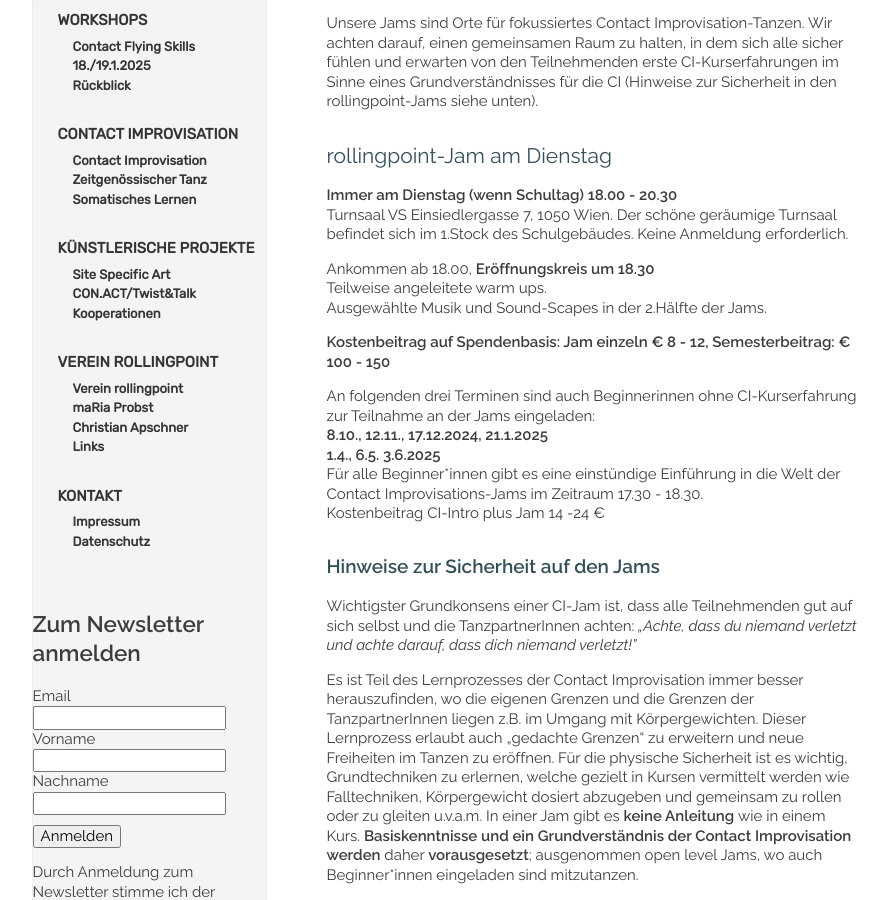
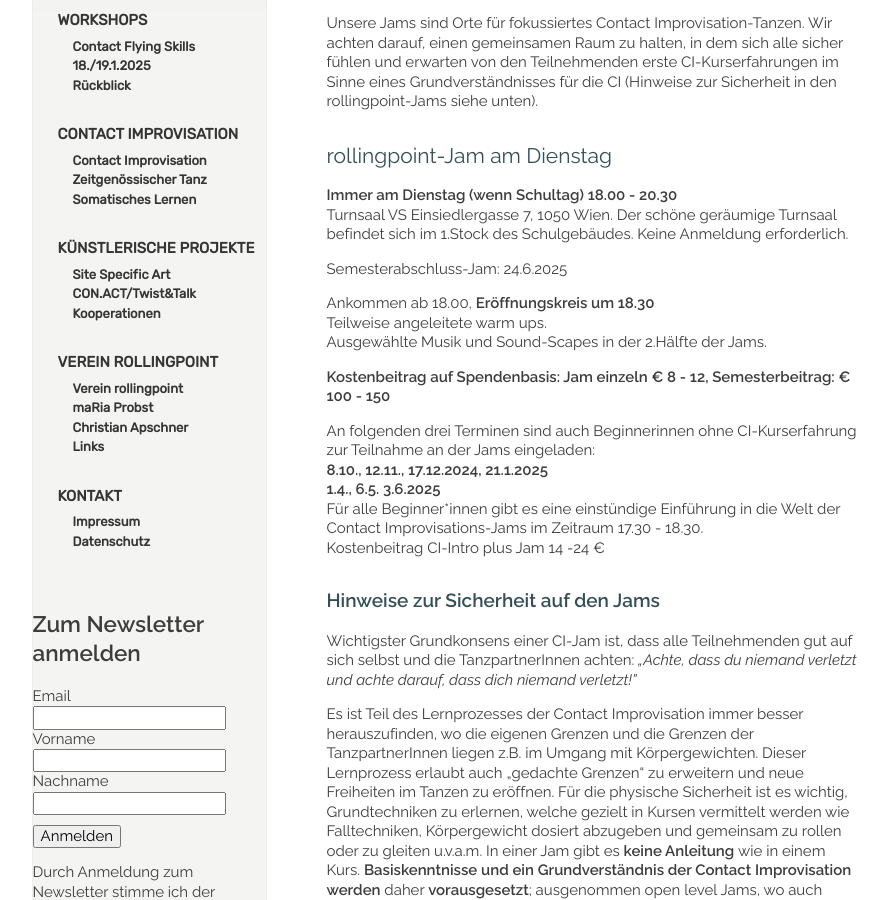
Before and after one commit to manulari/rollingpointat, a Jekyll site: the page built from _pages_de/jams.md, in a window 1280 px wide and 900 px high, scrolled down 451 px. Shown: the whole window, without its empty margins (152-1040 px from the left). Built offline with Jekyll 4.4.1, drawn with Linux system fonts in a browser that asks for light colours; comment, search, counter and statistics services are not loaded.

Commit message:
Update page (de) “jams”

```diff
--- a/_pages_de/jams.md
+++ b/_pages_de/jams.md
@@ -15,6 +15,8 @@ Unsere Jams sind Orte für fokussiertes Contact Improvisation-Tanzen. Wir achte
 
 **Immer am Dienstag (wenn Schultag) 18.00 - 20.30** \
 Turnsaal VS Einsiedlergasse 7, 1050 Wien. Der schöne geräumige Turnsaal befindet sich im 1.Stock des Schulgebäudes. Keine Anmeldung erforderlich.
+
+Semesterabschluss-Jam: 24.6.2025
 
 Ankommen ab 18.00, **Eröffnungskreis um 18.30**\
 Teilweise angeleitete warm ups.\
```
